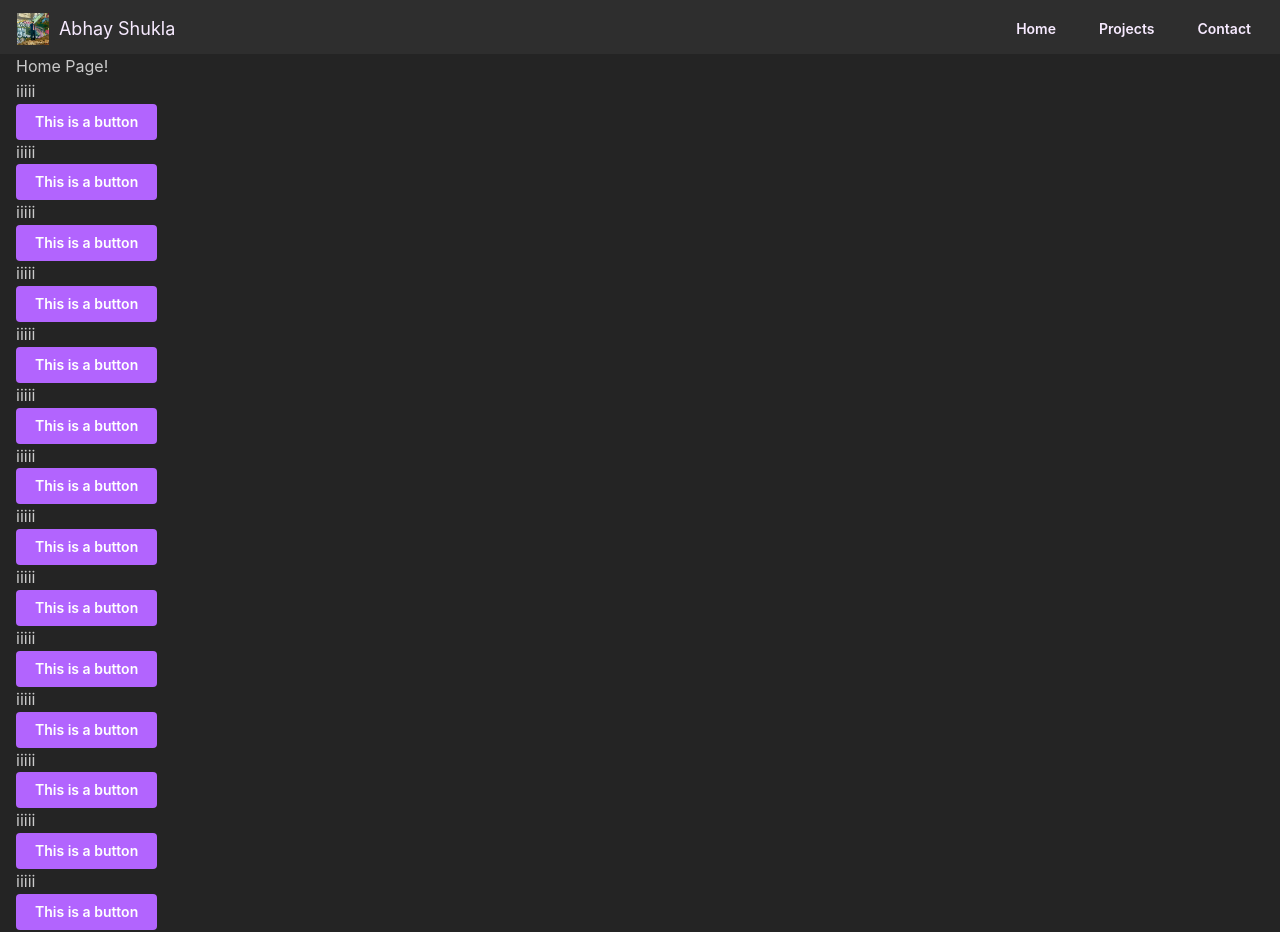
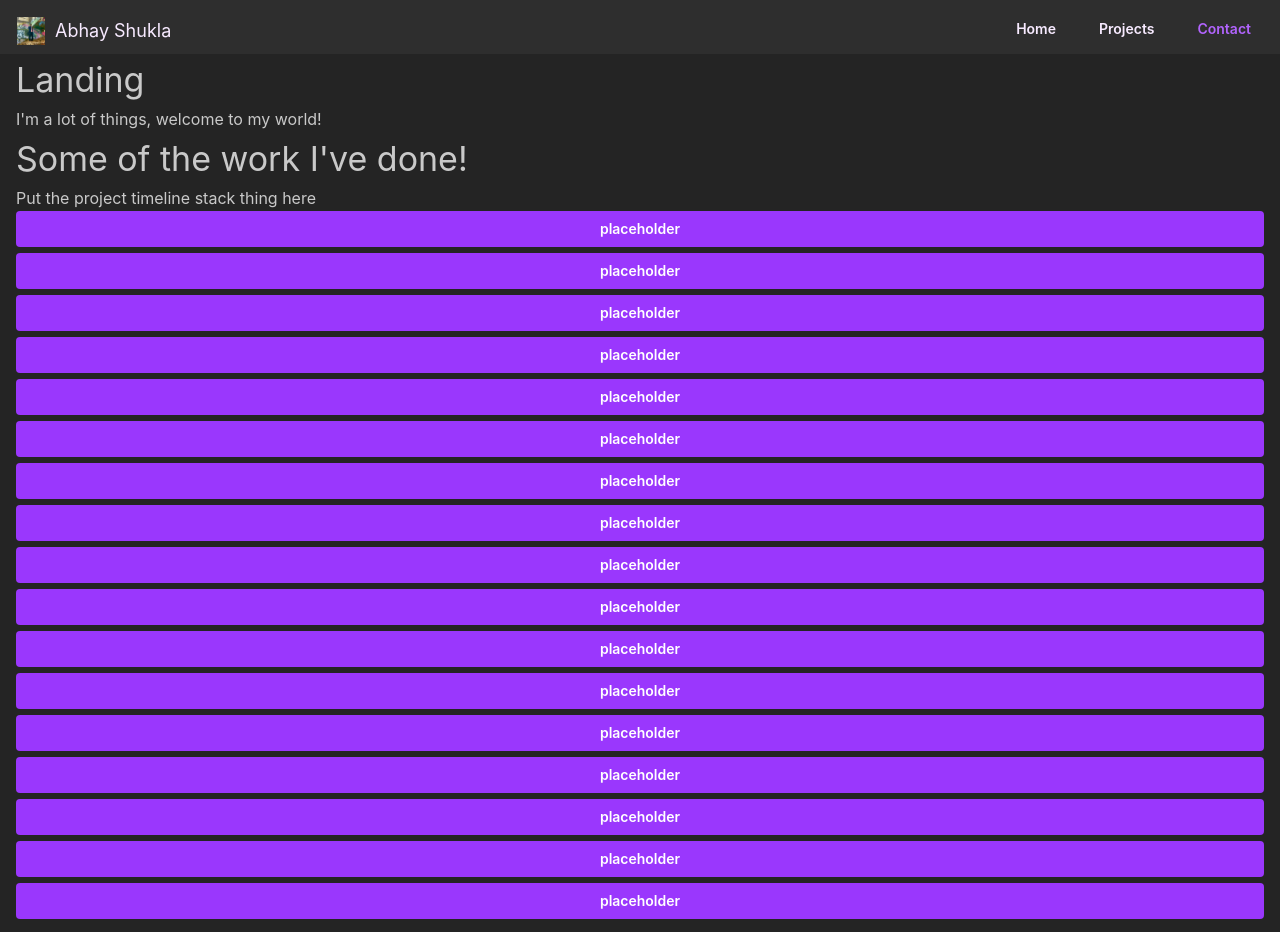
Before and after one commit to shuklabhay/shuklabhay.github.io, a React (Vite) app: page / in a window 1280 px wide. Shown: the top 932 px of the page. Built offline with nearby package versions, Linux system fonts and the light colour scheme.

Commit message:
scrolling buttons working

```diff
--- a/src/App.tsx
+++ b/src/App.tsx
@@ -5,16 +5,19 @@ import { BrowserRouter } from "react-router-dom";
 
 import PageStack from "./pages/PageStack.tsx";
 import { Navbar } from "./components/Navbar.tsx";
+import { ScrollProvider } from "./utils/scrollContext.tsx";
 
 export default function App() {
   return (
     <MantineProvider theme={theme} defaultColorScheme="dark">
-      <BrowserRouter>
-        <Navbar />
-        <Container size="sx">
-          <PageStack />
-        </Container>
-      </BrowserRouter>
+      <ScrollProvider>
+        <BrowserRouter>
+          <Navbar />
+          <Container size="sx" style={{ height: "100svh" }}>
+            <PageStack />
+          </Container>
+        </BrowserRouter>
+      </ScrollProvider>
     </MantineProvider>
   );
 }
--- a/src/components/Navbar.tsx
+++ b/src/components/Navbar.tsx
@@ -1,5 +1,4 @@
 import {
-  Container,
   Group,
   Burger,
   Button,
@@ -9,37 +8,53 @@ import {
   Progress,
 } from "@mantine/core";
 import { useDisclosure } from "@mantine/hooks";
-import { useNavigate } from "react-router-dom";
 import mainPhoto from "../static/main_photo.jpg";
 import { useEffect, useState } from "react";
+import { useScrollContext } from "../utils/scrollContext";
 
 export function Navbar() {
+  const { verticalPositions } = useScrollContext();
   const [opened, { toggle }] = useDisclosure(false);
-  const [scrollProgress, setScrollProgress] = useState(0);
-  const navigate = useNavigate();
-
   const theme = useMantineTheme();
 
-  const handleNavigation = (path: string) => {
-    navigate(path);
-  };
+  const [scrollProgress, setScrollProgress] = useState(0);
+  const [showingLanding, setShowingLanding] = useState(true);
+  const [showingProjects, setShowingProjects] = useState(false);
+  const [showingContact, setShowingContact] = useState(false);
 
   useEffect(() => {
     const handleScroll = () => {
-      const totalHeight =
-        document.documentElement.scrollHeight -
-        document.documentElement.clientHeight;
-      const newProgress =
-        (document.documentElement.scrollTop / totalHeight) * 100;
-      setScrollProgress(newProgress);
+      // Modify scroll progress bar
+      const windowHeight = window.innerHeight;
+      const documentHeight = document.documentElement.scrollHeight;
+      const scrollTop = window.scrollY;
+      const scrollableDistance = documentHeight - windowHeight;
+
+      const newProgress = (scrollTop / scrollableDistance) * 100;
+      setScrollProgress(Math.min(newProgress, 100));
+
+      // Modify element being shown feedback
+      const viewportBottom = scrollTop + window.innerHeight;
+
+      setShowingLanding(scrollTop < verticalPositions.projects);
+      setShowingContact(viewportBottom > verticalPositions.contact);
+      setShowingProjects(!showingLanding && !showingContact);
     };
+
+    console.log(showingProjects);
 
     window.addEventListener("scroll", handleScroll);
     return () => window.removeEventListener("scroll", handleScroll);
   }, []);
 
-  console.log(scrollProgress);
+  const scrollTo = (scrollPosittion: number) => {
+    window.scrollTo({
+      top: scrollPosittion,
+      behavior: "smooth",
+    });
+  };
 
+  if (theme.colors.main) {
     return (
       <div
         style={{
@@ -51,9 +66,10 @@ export function Navbar() {
         <Progress
           value={scrollProgress}
           radius={0}
+          animated={false}
+          transitionDuration={200}
           style={{ height: "5px", backgroundColor: theme.colors.dark[6] }}
         />
-
         <div
           style={{
             display: "flex",
@@ -66,30 +82,41 @@ export function Navbar() {
           }}
         >
           <Button
-          onClick={() => {}}
+            onClick={() => scrollTo(verticalPositions.landing)}
             variant="subtle"
-          style={{ paddingInline: 6 }}
+            style={{ paddingInline: 6, paddingTop: 4 }}
           >
             <Group gap="xs">
-            <Image src={mainPhoto} alt="Logo" width={32} height={32} />
+              <Image src={mainPhoto} alt="Logo" width={28} height={28} />
               <Text fz="h4">Abhay Shukla</Text>
             </Group>
           </Button>
-
           <Group gap={5} visibleFrom="xs">
-          <Button onClick={() => {}} variant="subtle">
+            <Button
+              onClick={() => scrollTo(verticalPositions.landing)}
+              variant="subtle"
+              color={showingLanding ? theme.colors.main[3] : undefined}
+            >
               Home
             </Button>
-          <Button onClick={() => {}} variant="subtle">
+            <Button
+              onClick={() => scrollTo(verticalPositions.projects)}
+              variant="subtle"
+              color={showingProjects ? theme.colors.main[3] : undefined}
+            >
               Projects
             </Button>
-          <Button onClick={() => {}} variant="subtle">
+            <Button
+              onClick={() => scrollTo(verticalPositions.contact)}
+              variant="subtle"
+              color={showingContact ? theme.colors.main[3] : undefined}
+            >
               Contact
             </Button>
           </Group>
           <Burger opened={opened} onClick={toggle} hiddenFrom="xs" size="sm" />
-        {/* make burger not have the animation, make it have like screen overlay with options or wtv */}
         </div>
       </div>
     );
   }
+}
--- a/src/pages/Contact.tsx
+++ b/src/pages/Contact.tsx
@@ -1,10 +1,9 @@
 import { Text } from "@mantine/core";
-import { Navbar } from "../components/Navbar";
 
 export default function Contact() {
   return (
     <>
-      <Text>Contact me!</Text>
+      <Text fz="h1">Contact me!</Text>
       <Text>Contact info here</Text>
     </>
   );
--- a/src/pages/Landing.tsx
+++ b/src/pages/Landing.tsx
@@ -1,41 +1,10 @@
-import { Button, Text } from "@mantine/core";
+import { Button, Stack, Text } from "@mantine/core";
 
 export default function Landing() {
   return (
     <>
-      <Text>Home Page!</Text>
-      <Text>iiiii</Text>
-      <Button>This is a button</Button>
-      <Text>iiiii</Text>
-      <Button>This is a button</Button>
-      <Text>iiiii</Text>
-      <Button>This is a button</Button>
-      <Text>iiiii</Text>
-      <Button>This is a button</Button>
-      <Text>iiiii</Text>
-      <Button>This is a button</Button>
-      <Text>iiiii</Text>
-      <Button>This is a button</Button>
-      <Text>iiiii</Text>
-      <Button>This is a button</Button>
-      <Text>iiiii</Text>
-      <Button>This is a button</Button>
-      <Text>iiiii</Text>
-      <Button>This is a button</Button>
-      <Text>iiiii</Text>
-      <Button>This is a button</Button>
-      <Text>iiiii</Text>
-      <Button>This is a button</Button>
-      <Text>iiiii</Text>
-      <Button>This is a button</Button>
-      <Text>iiiii</Text>
-      <Button>This is a button</Button>
-      <Text>iiiii</Text>
-      <Button>This is a button</Button>
-      <Text>iiiii</Text>
-      <Button>This is a button</Button>
-      <Text>iiiii</Text>
-      <Button>This is a button</Button>
+      <Text fz="h1">Landing</Text>
+      <Text>I'm a lot of things, welcome to my world!</Text>
     </>
   );
 }
--- a/src/pages/PageStack.tsx
+++ b/src/pages/PageStack.tsx
@@ -3,14 +3,55 @@ import { Navbar } from "../components/Navbar.tsx";
 import Landing from "./Landing.tsx";
 import Projects from "./Projects.tsx";
 import Contact from "./Contact.tsx";
+import { Stack } from "@mantine/core";
+import { useEffect, useRef } from "react";
+import { useScrollContext } from "../utils/scrollContext.tsx";
 
 export default function PageStack() {
+  const { setVerticalPositions: setPositions } = useScrollContext();
+  const landingRef = useRef<HTMLDivElement>(null);
+  const projectsRef = useRef<HTMLDivElement>(null);
+  const contactRef = useRef<HTMLDivElement>(null);
+
+  useEffect(() => {
+    const updatePositions = () => {
+      const positionOffset = -54;
+
+      const computeVerticalPosition = (
+        ref: React.RefObject<HTMLDivElement>
+      ) => {
+        const offsetTop = ref.current?.offsetTop;
+        return offsetTop ? offsetTop + positionOffset : 0;
+      };
+
+      setPositions({
+        landing: computeVerticalPosition(landingRef),
+        projects: computeVerticalPosition(projectsRef),
+        contact: computeVerticalPosition(contactRef),
+      });
+    };
+
+    console.log(landingRef.current?.offsetTop);
+
+    updatePositions();
+    window.addEventListener("resize", updatePositions);
+
+    return () => window.removeEventListener("resize", updatePositions);
+  }, [setPositions]);
+
   return (
-    <>
-      {/* make thing navbar buttons change page scroll locations for each page, so maybe make scrolling a like context thing ??? */}
-      <Landing />
-      <Projects />
-      <Contact />
-    </>
+    <Stack gap={2}>
+      <div ref={landingRef}>
+        <Landing />
+      </div>
+
+      <div ref={projectsRef}>
+        <Projects />
+      </div>
+
+      <div ref={contactRef}>
+        <Contact />
+      </div>
+    </Stack>
   );
 }
--- a/src/pages/Projects.tsx
+++ b/src/pages/Projects.tsx
@@ -1,11 +1,29 @@
-import { Button, Text } from "@mantine/core";
-import { Navbar } from "../components/Navbar";
+import { Button, Stack, Text } from "@mantine/core";
 
 export default function Projects() {
   return (
     <>
-      <Text>These are my projects!</Text>
+      <Text fz="h1">Some of the work I've done!</Text>
       <Text>Put the project timeline stack thing here</Text>
+      <Stack gap={6}>
+        <Button>placeholder</Button>
+        <Button>placeholder</Button>
+        <Button>placeholder</Button>
+        <Button>placeholder</Button>
+        <Button>placeholder</Button>
+        <Button>placeholder</Button>
+        <Button>placeholder</Button>
+        <Button>placeholder</Button>
+        <Button>placeholder</Button>
+        <Button>placeholder</Button>
+        <Button>placeholder</Button>
+        <Button>placeholder</Button>
+        <Button>placeholder</Button>
+        <Button>placeholder</Button>
+        <Button>placeholder</Button>
+        <Button>placeholder</Button>
+        <Button>placeholder</Button>
+      </Stack>
     </>
   );
 }
--- /dev/null
+++ b/src/utils/scrollContext.tsx
@@ -0,0 +1,43 @@
+import React, { createContext, useState, useContext } from "react";
+
+type ScrollPositions = {
+  landing: number;
+  projects: number;
+  contact: number;
+};
+
+type ScrollContextType = {
+  verticalPositions: ScrollPositions;
+  setVerticalPositions: React.Dispatch<React.SetStateAction<ScrollPositions>>;
+};
+
+const ScrollContext = createContext<ScrollContextType | undefined>(undefined);
+
+export const useScrollContext = () => {
+  const context = useContext(ScrollContext);
+  if (context === undefined) {
+    throw new Error("useScrollContext must be used within a ScrollProvider");
+  }
+  return context;
+};
+
+export const ScrollProvider: React.FC<{ children: React.ReactNode }> = ({
+  children,
+}) => {
+  const [positions, setPositions] = useState<ScrollPositions>({
+    landing: 0,
+    projects: 0,
+    contact: 0,
+  });
+
+  return (
+    <ScrollContext.Provider
+      value={{
+        verticalPositions: positions,
+        setVerticalPositions: setPositions,
+      }}
+    >
+      {children}
+    </ScrollContext.Provider>
+  );
+};
--- a/src/utils/theme.ts
+++ b/src/utils/theme.ts
@@ -2,7 +2,7 @@ import { createTheme } from "@mantine/core";
 
 export const theme = createTheme({
   primaryColor: "main",
-  primaryShade: 3,
+  primaryShade: 4,
   colors: {
     main: [
       "#f7eaff",
```
Lines whose indentation alone changed are shown as unchanged.
